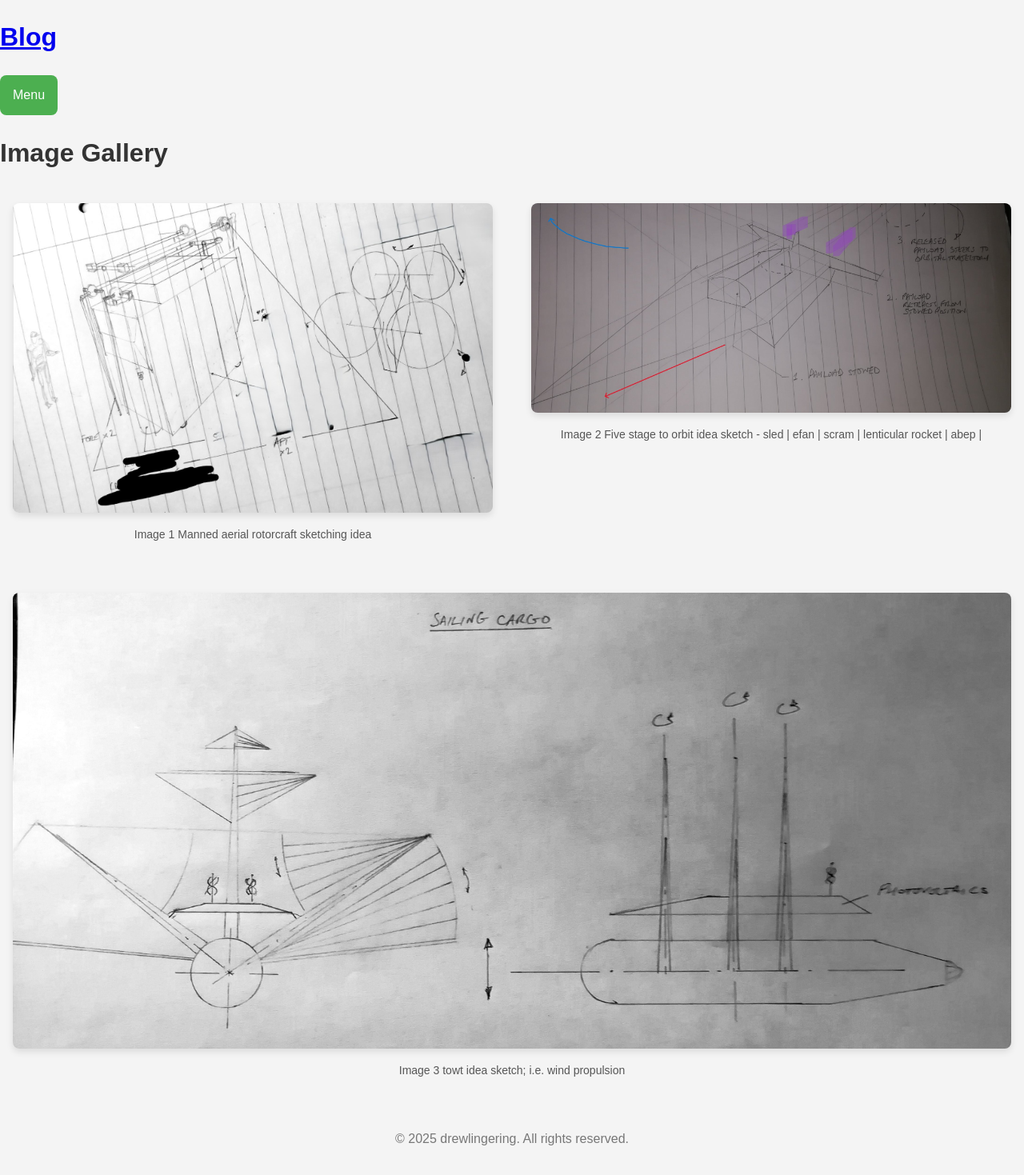
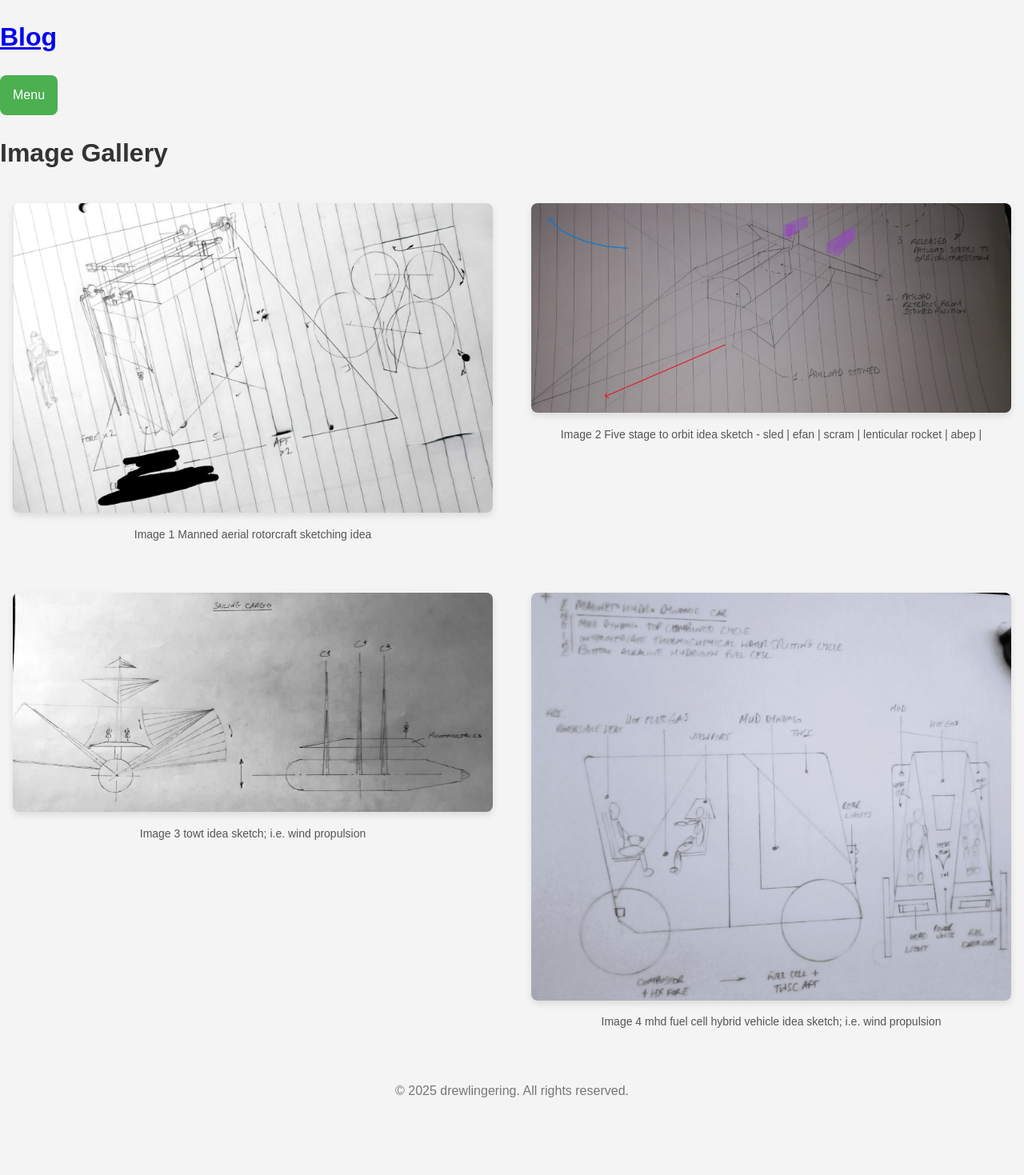
Before and after one commit to drewlingering/drewlingering.github.io, a Jekyll site: the page built from gallery.md, in a window 1280 px wide. Shown: the whole page at 80% size. Built offline with Jekyll 4.4.1, drawn with Linux system fonts in a browser that asks for light colours; comment, search, counter and statistics services are not loaded; after the commit the page ends 1408 px from its top, so only the background shows below that.

Commit message:
Update gallery.md

```diff
--- a/gallery.md
+++ b/gallery.md
@@ -18,5 +18,9 @@ title: "Image Gallery"
         <img src="/assets/images/GPTEiMeWoAAsIBI.jpg" alt="Image 3">
         <p>Image 3 towt idea sketch; i.e. wind propulsion</p>
     </div>
+    <div class="gallery-item">
+        <img src="/assets/images/bafkreicrnevb4aazvtkt5gk4cozvftypeyok7muwswcyis3kkee3emrjda2.jpg" alt="Image 4">
+        <p>Image 4 mhd fuel cell hybrid vehicle idea sketch; i.e. wind propulsion</p>
+    </div>
     <!-- Add more images as needed -->
 </div>
```
